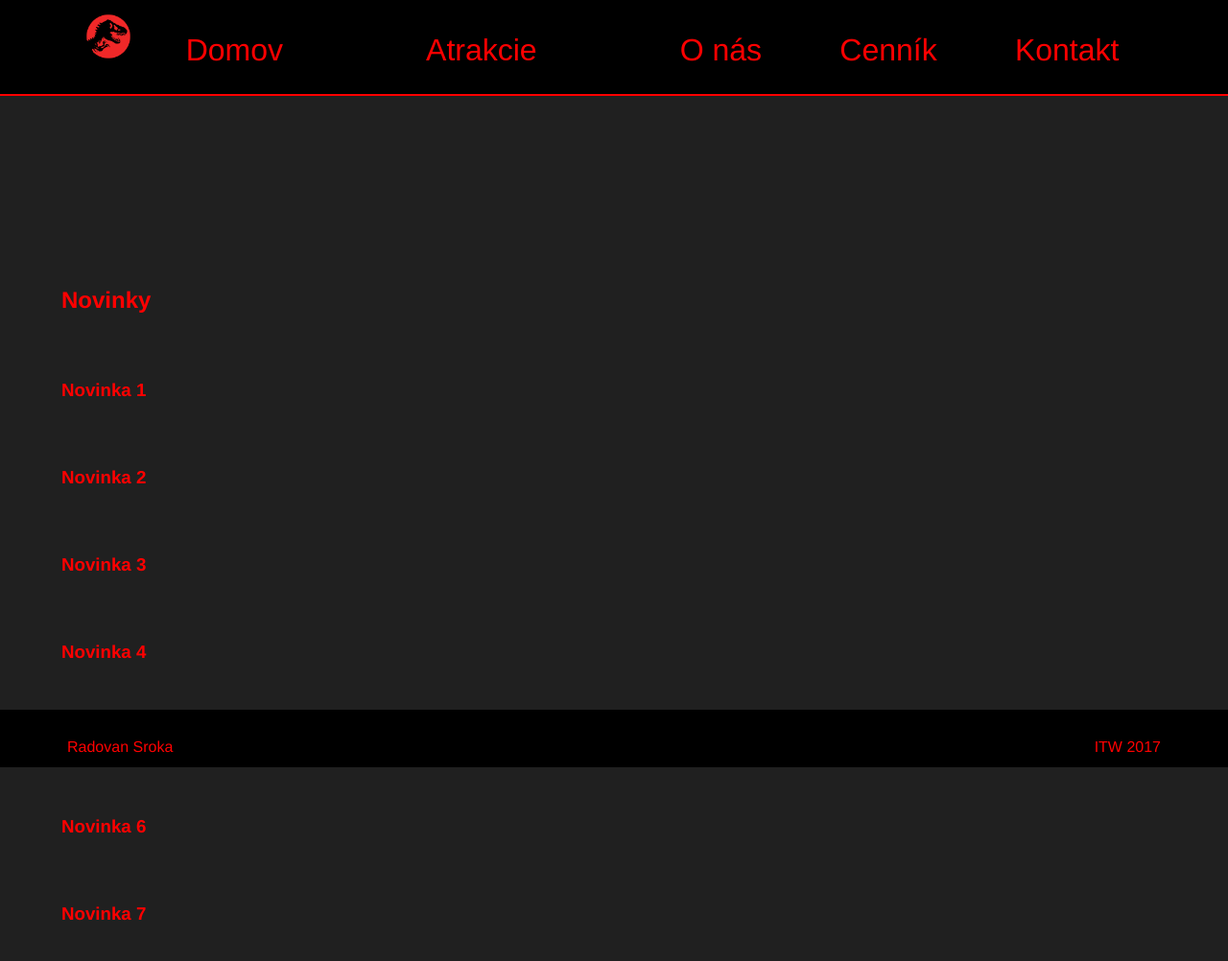
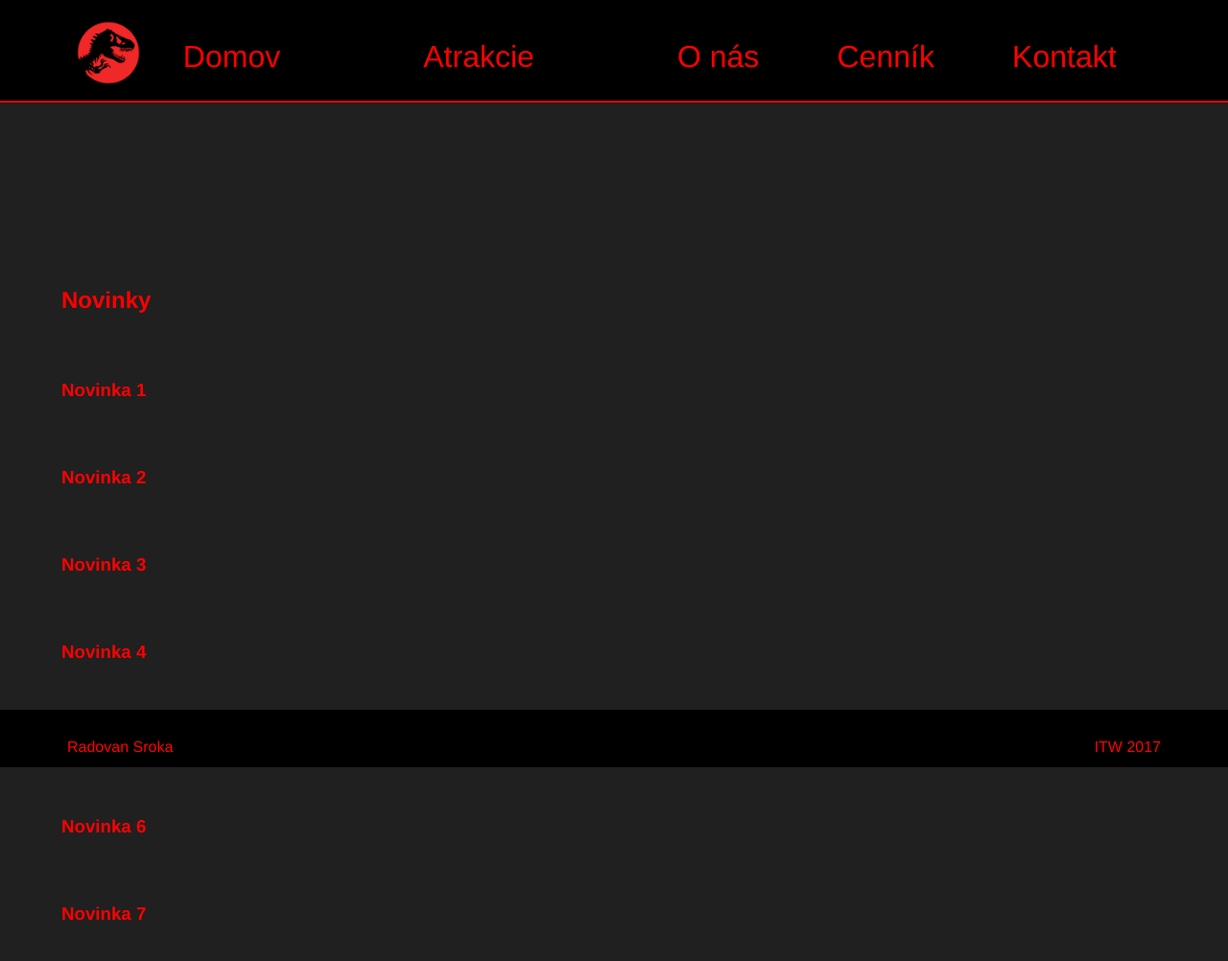
Before and after one commit to radosroka/dpark-web, a plain HTML site: page index.html in a window 1280 px wide. Shown: the whole page at 96% size. Drawn offline with Linux system fonts and the light colour scheme.

```diff
--- a/css/style.css
+++ b/css/style.css
@@ -91,9 +91,11 @@ header ul li a {
 }
 
 #minilogo {
-	width: auto;
+	position: relative;
+	top: 20px;
+	width: 70px;
 	height: 100%;
-	padding: 1%;
+	padding: 0;
 	margin: 0;
 }
 
@@ -102,15 +104,15 @@ header ul li a {
 }
 
 #minilogo a {
-	width: 50px;
-	height: 50px;
+	width: 70px;
+	height: 70px;
 	padding: 0;
 	margin: 0;
 }
 
 #minilogo a img {
-	width: 50px;
-	height: 50px;
+	width: 70px;
+	height: 70px;
 	padding: 0;
 	margin: 0;
 }
```
Also changed, not shown: index.html (+5 -5 lines).
